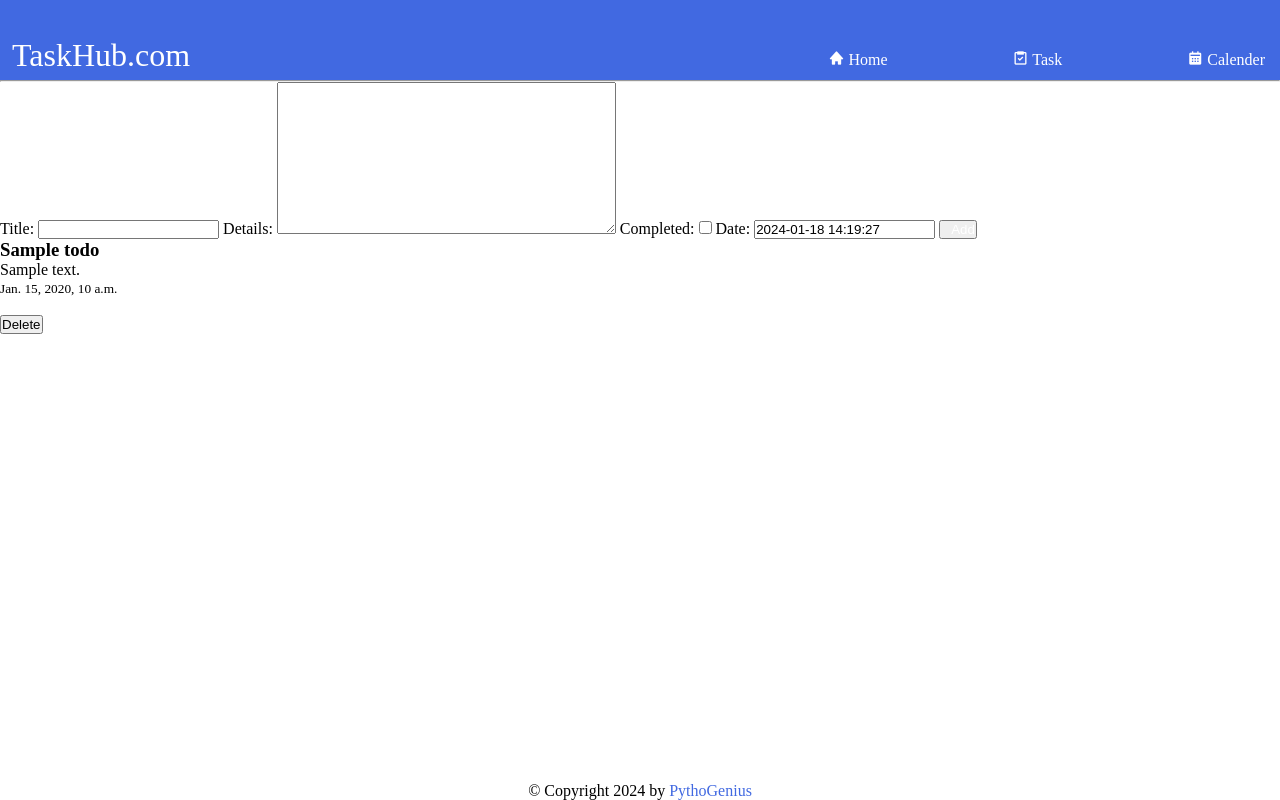
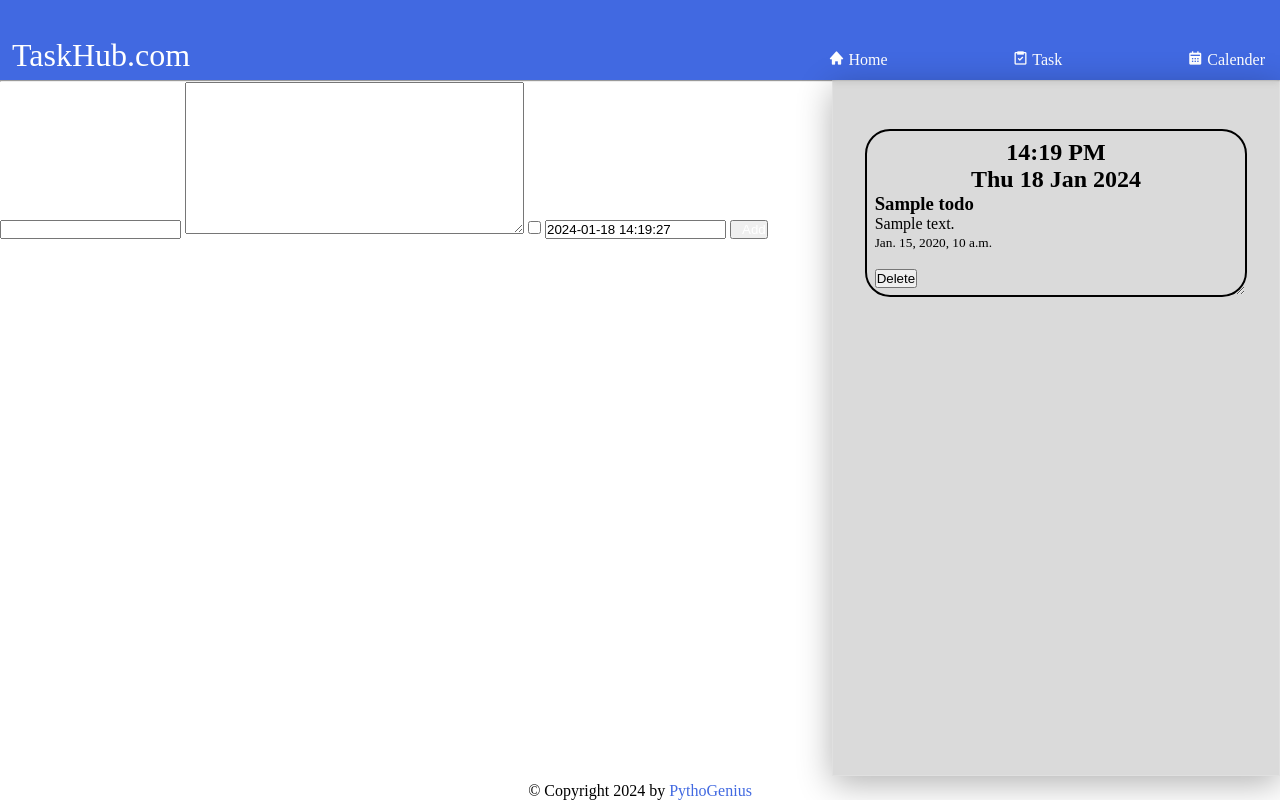
Before and after one commit to Stephen842/Todo_WebApp, a Django app: page /todo/ in a window 1280 px wide. Run offline with Django 4.2, Linux system fonts and the light colour scheme; tables that the repository leaves empty hold one stand-in row (values such as "Sample post").

Commit message:
still working, i just worked on my models and forms.py file, trying so that i can be able to work on it using css

```diff
--- a/todo/todo_app/todo/forms.py
+++ b/todo/todo_app/todo/forms.py
@@ -2,6 +2,13 @@ from django import forms
 from .models import Todo
 
 class TodoForm(forms.ModelForm):
+
     class Meta:
         model = Todo
-        fields = '__all__'
+        fields = ['title', 'details', 'completed', 'date']
+        widget = {
+                'title': forms.TextInput(attrs = {'class': 'title', 'placeholder': 'Enter Title'}),
+                'details': forms.Textarea(attrs = {'class': 'details', 'placeholder': 'Enter Description'}),
+                'completed': forms.CheckboxInput(attrs = {'class': 'checkbox'}),
+                'date': forms.DateInput(attrs = {'class': 'date'})
+                }
--- a/todo/todo_app/todo/models.py
+++ b/todo/todo_app/todo/models.py
@@ -1,13 +1,19 @@
 from django.db import models
 from django.utils import timezone
+from django import forms
+from django.contrib.auth.models import User
 
 # Create your models here.
 
 class Todo(models.Model):
-    title = models.CharField(max_length = 200)
+    title = models.CharField(max_length = 250)
     details = models.TextField(null = True, blank = True)
-    completed = models.BooleanField(default=False)
+    completed = models.BooleanField(default = False)
     date = models.DateTimeField(default = timezone.now)
+    user = models.ForeignKey(User, on_delete = models.CASCADE, null = True, blank = True)
 
     def __str__(self):
         return self.title
+
+    class Meta:
+        ordering = ['completed']
--- /dev/null
+++ b/todo/todo_app/todo/static/style2.css
@@ -0,0 +1,31 @@
+.list_of_task{
+        position: absolute;
+        width: 35%;
+        height: 87%;
+        top: 0;
+        right: 0;
+        background: rgba(110, 110, 110, .25);
+        box-shadow: 0 8px 32px 0 rgba(0, 0, 0, .3);
+        backdrop-filter: blur(3px);
+        -webkit-backdrop-filter: blur(10px);
+        border: 1px solid rgba(255, 255, 255, .18);
+        z-index: 1;
+        padding: 3em 2em;
+        overflow-Y: scroll;
+        overflow-x: hidden;
+        outline: none;
+	margin-top: 5em;
+}
+.list{
+	margin-bottom: 5%;
+	border-radius: 25px;
+	padding: 2%;
+	overflow: auto;
+	text-overflow: ellipsis;
+	resize: both;
+	border: 2px solid #000
+}
+
+h2{
+	text-align: center;
+}
--- a/todo/todo_app/todo/templates/todo/todo.html
+++ b/todo/todo_app/todo/templates/todo/todo.html
@@ -5,6 +5,7 @@
         <meta charset = 'utf-8'>
         <meta name = 'viewport' content = 'width = device - width, initial-scale = 1'>
         <link rel = 'stylesheet' href ='{% static 'style.css' %}'>
+	<link rel = 'stylesheet' href ='{% static 'style2.css'%}'>
         <link rel = 'stylesheet' href = 'https://unpkg.com/boxicons@2.1.4/css/boxicons.min.css'>
         <link rel="preconnect" href="https://fonts.googleapis.com">
         <link rel="preconnect" href="https://fonts.gstatic.com" crossorigin>
@@ -38,7 +39,10 @@
 	<div class = 'add-task'>
 		<form method = 'POST'>
 			{% csrf_token %}
-			{{ forms }}
+			{{ forms.title }}
+            		{{ forms.details }}
+            		{{ forms.completed }}
+            		{{ forms.date }}
 			<input type = 'submit' class = 'btn' value = 'Add'/>
 		</form>
 
@@ -47,6 +51,10 @@
 	{% for x in list %}
 
 	<div class = 'list_of_task'>
+
+    <div class = 'list'>
+        <h2>{{ date|date:'H:i A' }}</h2>
+        <h2>{{ date|date:'D d M Y' }}</h2>
 		<h3> {{ x.title }} </h3>
 		<p> {{ x.details }} </p>
 		<p><small> {{ x.date}} </small></p>
@@ -56,6 +64,8 @@
 			<button value = 'del' type = 'submit' class = 'del_btn'> Delete </button>
 		</form>
 	</div>
+
+    </div>
 	{% endfor %}
 
 	</body>
--- a/todo/todo_app/todo/views.py
+++ b/todo/todo_app/todo/views.py
@@ -4,6 +4,7 @@ from django.contrib import messages
 from .models import Todo
 from .forms import TodoForm
 from datetime import datetime
+from django.utils import timezone
 
 # Create your views here.
 
@@ -21,6 +22,7 @@ def todo(request):
 
     current_datetime = datetime.now()
 
+
     page = {
             'forms': form,
             'list': item,
```
Also changed, not shown: todo/todo_app/todo/migrations/0005_alter_todo_options_todo_user_alter_todo_title.py (added).
